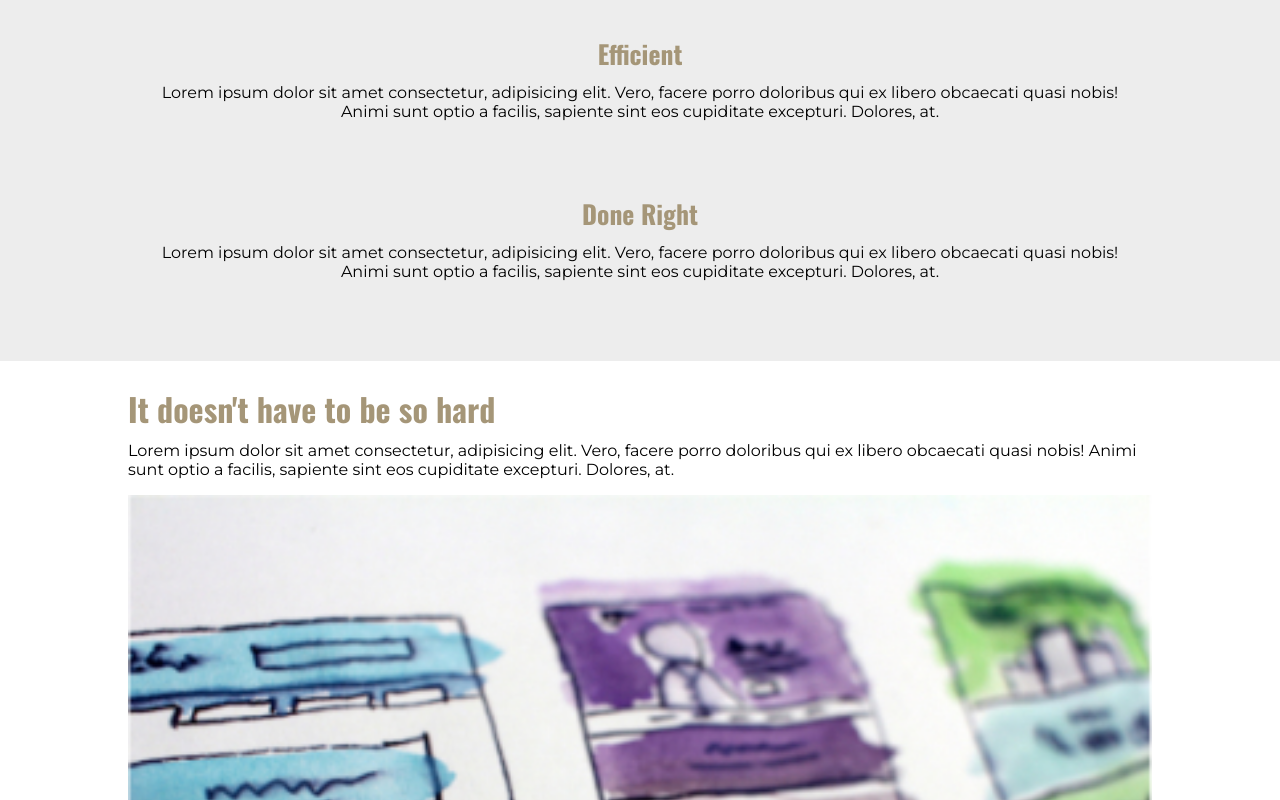
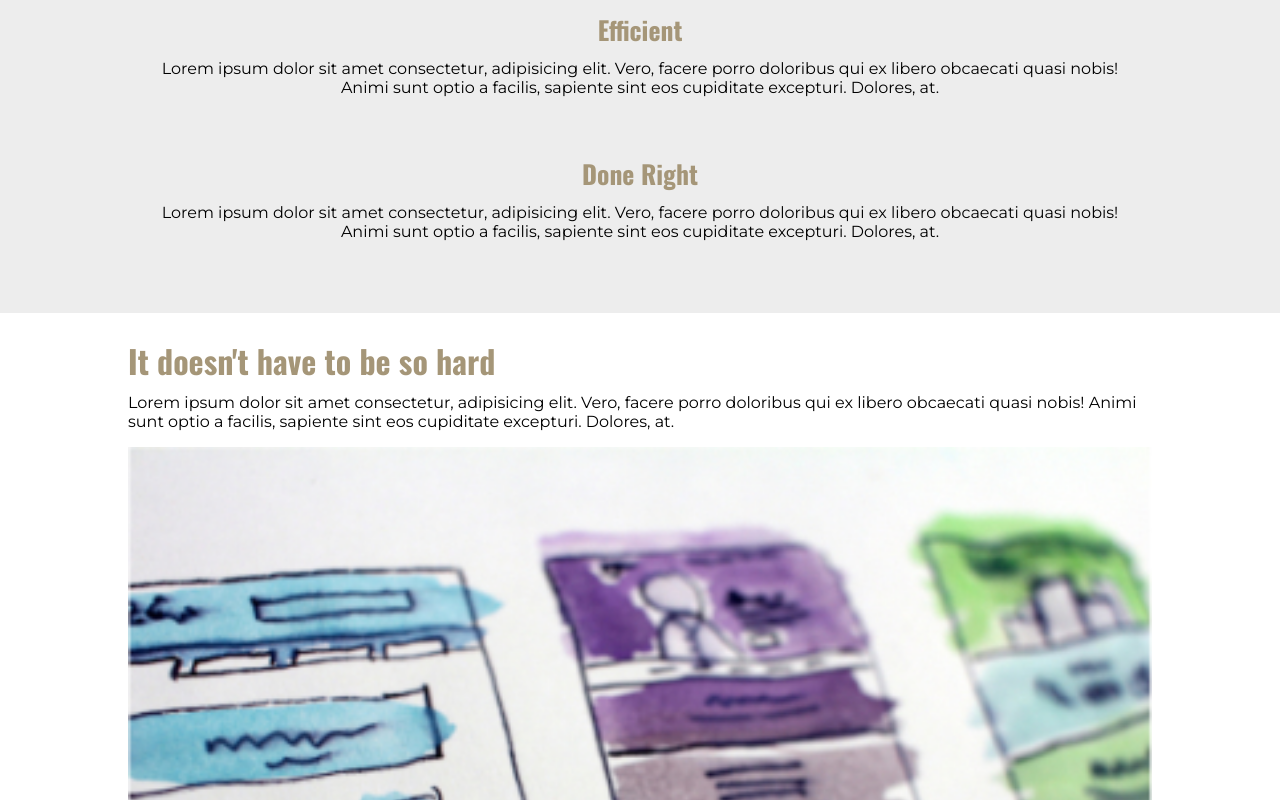
Before and after one commit to eytienne87/responsive-layouts-course, a plain HTML site: page final-challenge/index.html in a window 1280 px wide. Shown: the part 840-1640 px from the top of the page. Drawn offline with nearby package versions, Linux system fonts and the light colour scheme.

Commit message:
changed padding in section one and section two, changed opacity of text in section two

```diff
--- a/final-challenge/style.css
+++ b/final-challenge/style.css
@@ -164,7 +164,7 @@ nav {
 
   .text-column  {
     text-align: center;
-    padding: 2em;
+    padding: 1.5em 2em;
   }
 
   .subheader-one {
@@ -174,7 +174,7 @@ nav {
 /* Section two */
 
   .section-two {
-    padding: 2em 0;
+    padding: 2em 0 0 0;
   }
 
   /* image and text */
@@ -207,6 +207,7 @@ nav {
 
   .text-column-paragraph-two {
     color: var(--white-header);
+    opacity: 0.8;
   }
 
 /* Footer */
@@ -222,7 +223,6 @@ nav {
   margin-bottom: 1em;
 }
 
-
 .subheader-subsection-footer {
   color: var(--gold-header);
   font-size: 1.16rem;
@@ -234,7 +234,6 @@ nav {
   margin: 0;
   padding: 0;
 }
-
 
 .subsection-footer {
   margin-bottom: 0.5em;
```
